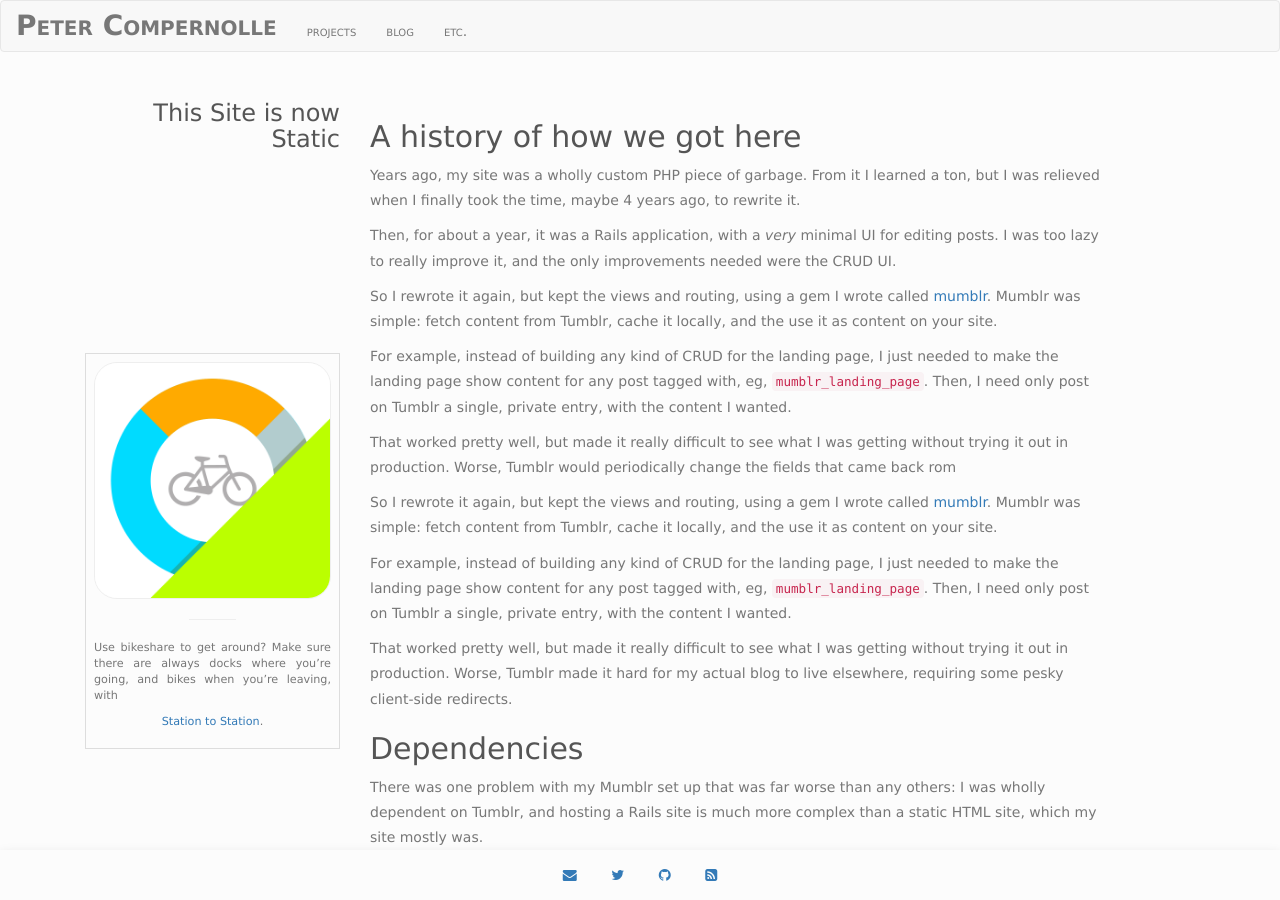
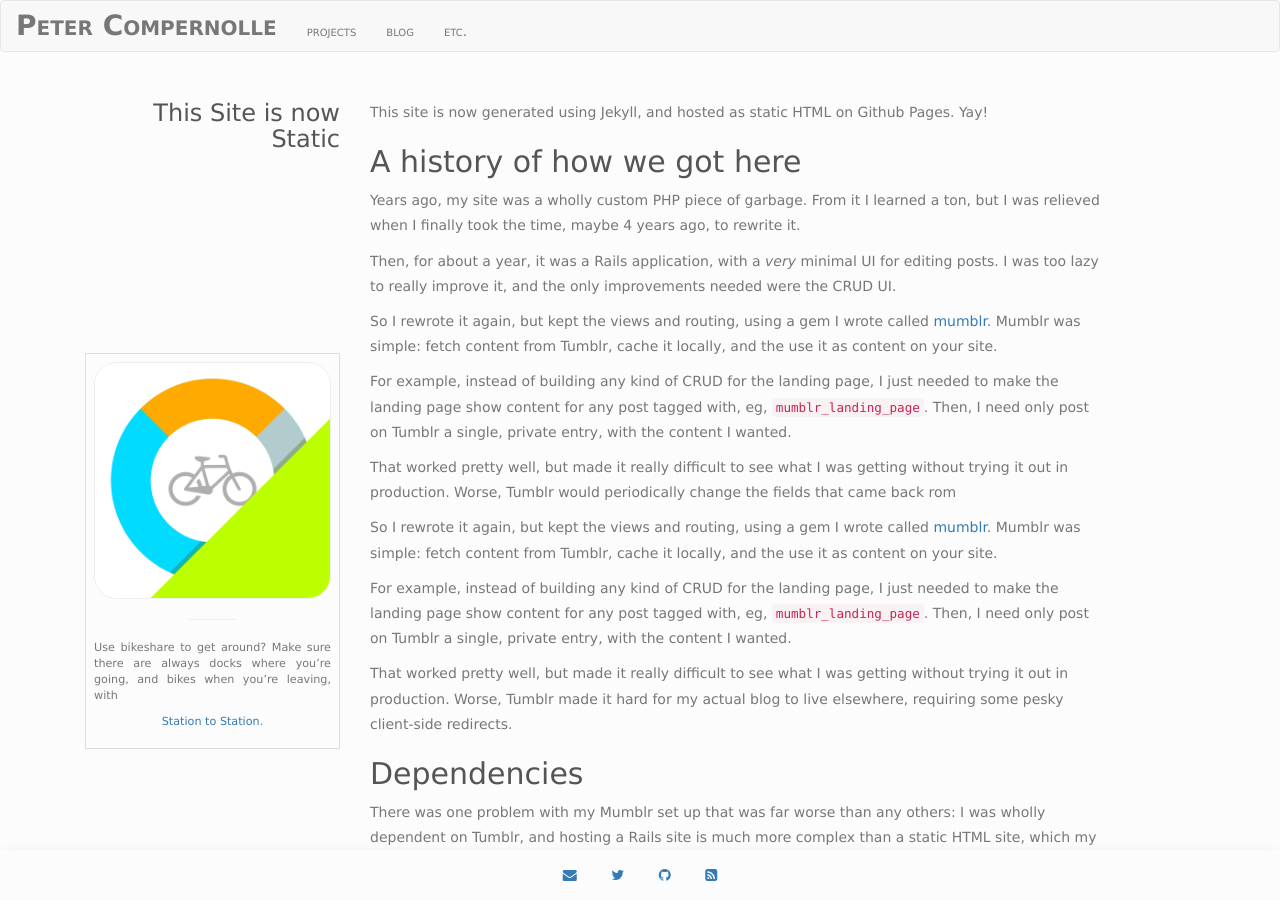
Before and after one commit to thelowlypeon/thelowlypeon.github.io, a Jekyll site: the page built from _posts/2016-09-18-new-site.md, in a window 1280 px wide and 900 px high. Built offline with Jekyll 4.4.1, drawn with Linux system fonts in a browser that asks for light colours.

Commit message:
adds blurb to new-site post

```diff
--- a/_posts/2016-09-18-new-site.md
+++ b/_posts/2016-09-18-new-site.md
@@ -5,6 +5,8 @@
 categories: jekyll web github
 blurb: This site is now generated using Jekyll, and hosted as static HTML on Github Pages. Yay!
 ---
+
+This site is now generated using Jekyll, and hosted as static HTML on Github Pages. Yay!
 
 ## A history of how we got here
 
```
